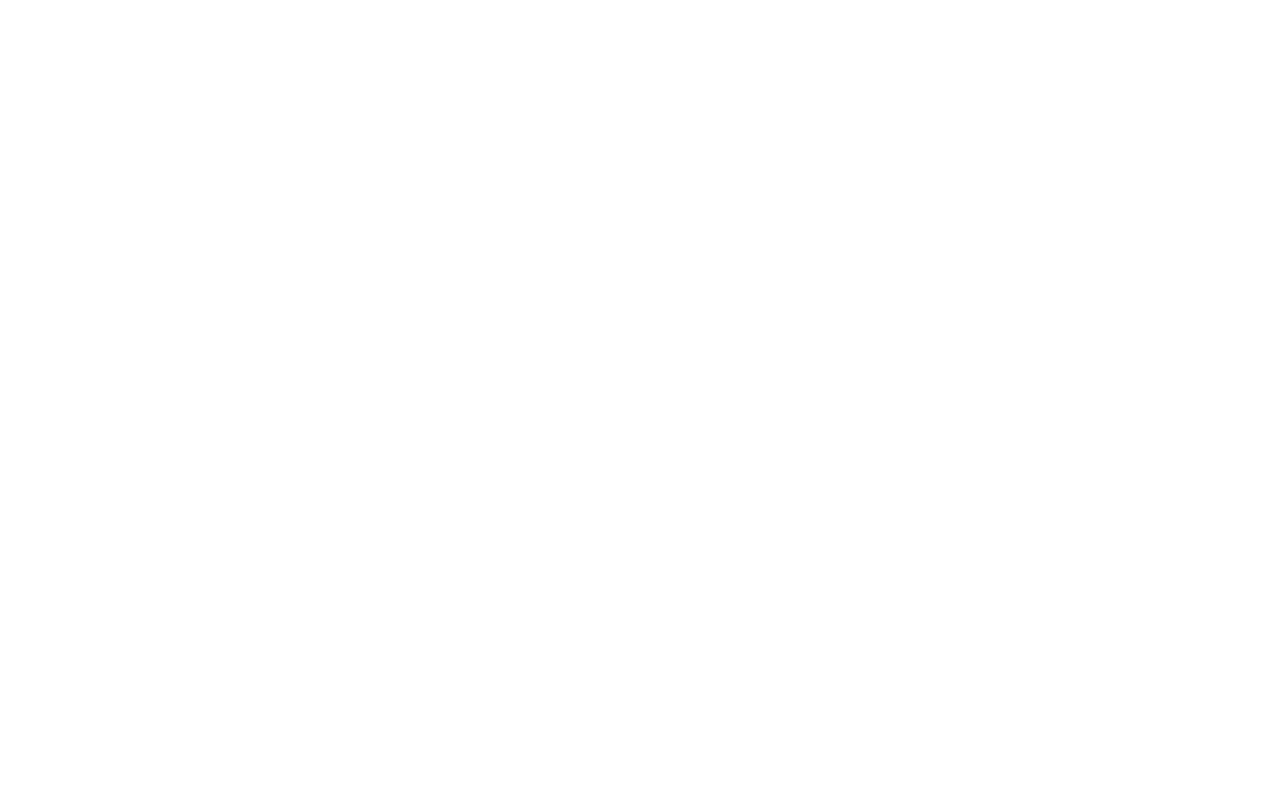
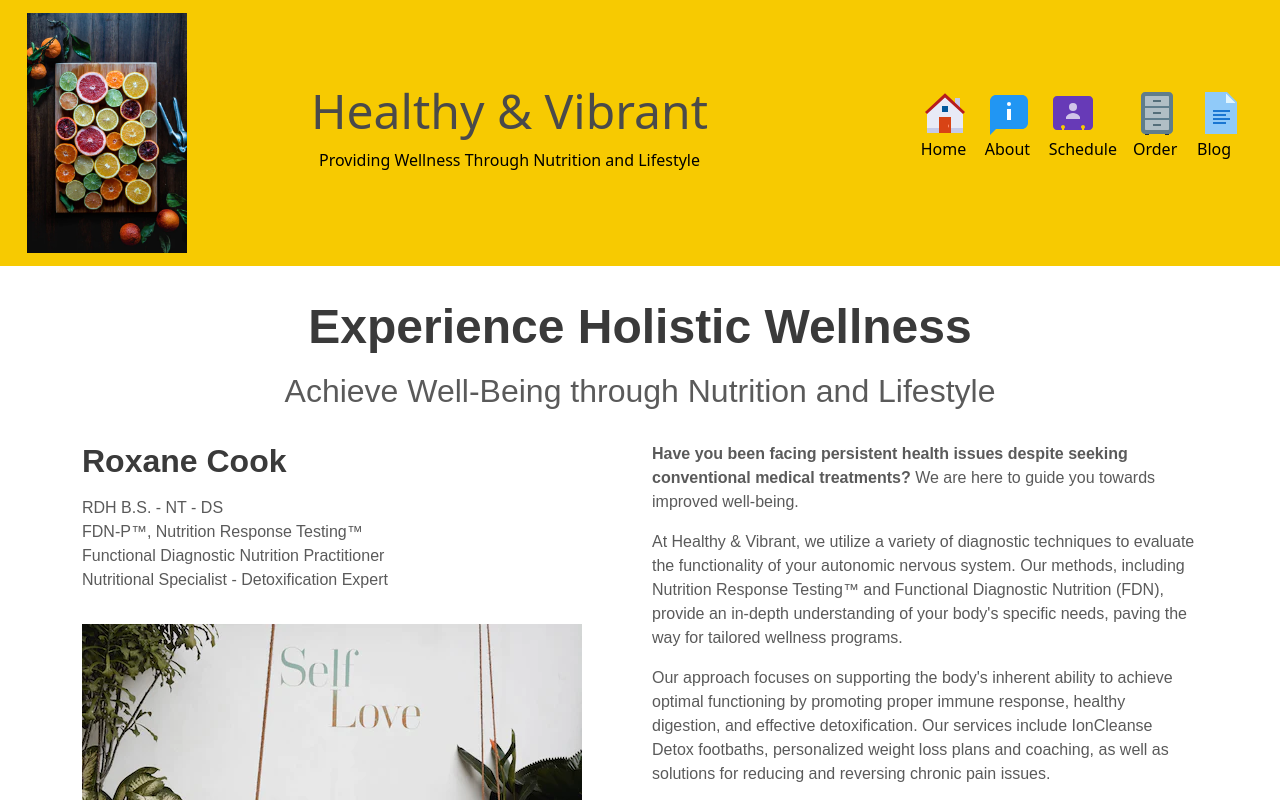
Before and after one commit to MotivatedUser/healthy-and-vibrant, a React (Create React App) app: page / in a window 1280 px wide. Shown: the top 800 px of the page. Built offline with nearby package versions, Linux system fonts and the light colour scheme.

Commit message:
Removes basename in index.js

```diff
--- a/src/index.js
+++ b/src/index.js
@@ -9,8 +9,8 @@
 const root = ReactDOM.createRoot(document.getElementById('root'));
 root.render(
   <React.StrictMode>
-    <BrowserRouter basename="/healthy-and-vibrant" >
-    <App />
+    <BrowserRouter>
+      <App />
     </BrowserRouter>
   </React.StrictMode>
 );
```
